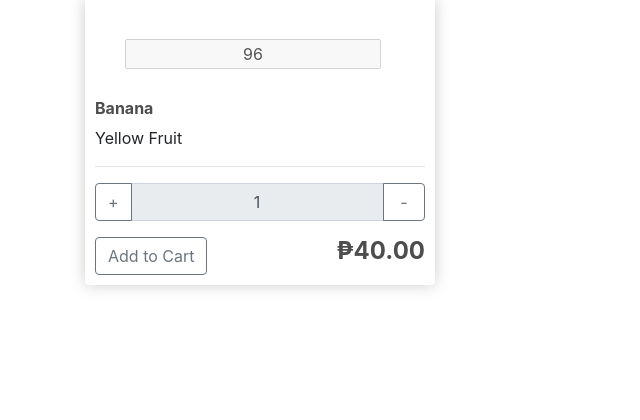
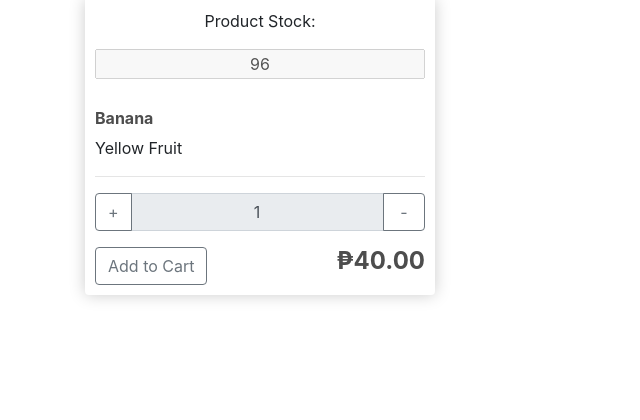
Before and after one commit to Chifuuyu/Django_Project_e-commerce, a Django app: template shopApp/templates/customer/store.html in a window 1280 px wide. Shown: the part 295-715 px from the top of the page, without its empty margins (0-640 px from the left). Run offline with Django 4.2, Linux system fonts and the light colour scheme; the template is opened without the code that fills it: values that come from a table or form of the project are taken from there, others are empty; data comes from the database, SQL or seed files in the repository; both versions use the stored data as it was after the commit.

Commit message:
Jona-Laptop-working

```diff
--- a/Ecommerce_Project/settings.py
+++ b/Ecommerce_Project/settings.py
@@ -39,7 +39,6 @@ INSTALLED_APPS = [
     'shopApp',
     'bootstrap',
     'crispy_forms',
-    'qr_code',
 ]
 
 MIDDLEWARE = [
--- a/shopApp/templates/customer/store.html
+++ b/shopApp/templates/customer/store.html
@@ -6,8 +6,8 @@
 		<div class="col-lg-4">
 			<img class="thumbnail" src="{{product.imageURL}}">
 			<div class="box-element product">
-
-                <input class="prod-quantity" style="text-align: center; margin-left: 30px; margin-top: 30px; margin-bottom: 30px" disabled value="{{ product.quantity }}">
+				<p style='text-align:center'>Product Stock:</p>
+				<div><input class="prod-quantity w-100" style="margin-bottom: 30px; text-align: center;" disabled value="{{ product.quantity }}"></div>
 				<h6><strong>{{product.name}}</strong></h6>
                 <p>{{ product.description }}</p>
 				<hr>{% if product.quantity != 0 %}
@@ -33,7 +33,7 @@
 	console.log('User is authenticated, sending data...')
 
 
-		fetch({% url 'update_item'%}, {
+		fetch({% url 'update_item' %}, {
 			method:'POST',
 			headers:{
 				'Content-Type':'application/json',
```
Also changed, not shown: db.sqlite3, shopApp/migrations/0001_initial.py.
